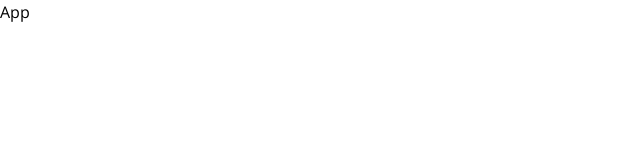
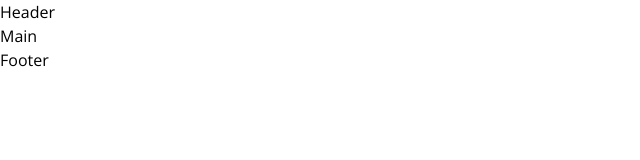
Before and after one commit to robert-laws/project-sep-2020-checkmark-list-app, a React (Create React App) app: page / in a window 1280 px wide. Shown: the top 160 px of the page, without its empty margins (0-640 px from the left). Built offline with nearby package versions, Linux system fonts and the light colour scheme.

Commit message:
begin setup of sections

```diff
--- a/src/App.css
+++ /dev/null
@@ -1,3 +0,0 @@
-.App {
-  text-align: center;
-}
--- a/src/App.js
+++ b/src/App.js
@@ -1,8 +1,15 @@
 import React from 'react';
-import './App.css';
+import { BrowserRouter as Router, Switch, Route } from 'react-router-dom';
+import { Main, Header, Footer } from './sections';
 
 function App() {
-  return <div className='font-body'>App</div>;
+  return (
+    <div className='w-screen h-screen flex flex-col font-body'>
+      <Header />
+      <Main />
+      <Footer />
+    </div>
+  );
 }
 
 export default App;
--- /dev/null
+++ b/src/sections/Footer.js
@@ -0,0 +1,7 @@
+import React from 'react';
+
+export const Footer = () => {
+  return <div>Footer</div>;
+};
+
+export default Footer;
--- /dev/null
+++ b/src/sections/Header.js
@@ -0,0 +1,5 @@
+import React from 'react';
+
+export const Header = () => {
+  return <div>Header</div>;
+};
--- /dev/null
+++ b/src/sections/Main.js
@@ -0,0 +1,5 @@
+import React from 'react';
+
+export const Main = () => {
+  return <div>Main</div>;
+};
--- /dev/null
+++ b/src/sections/index.js
@@ -0,0 +1,3 @@
+export { Main } from './Main';
+export { Header } from './Header';
+export { Footer } from './Footer';
```
Also changed, not shown: src/images/checkmark-outline.svg (added).
